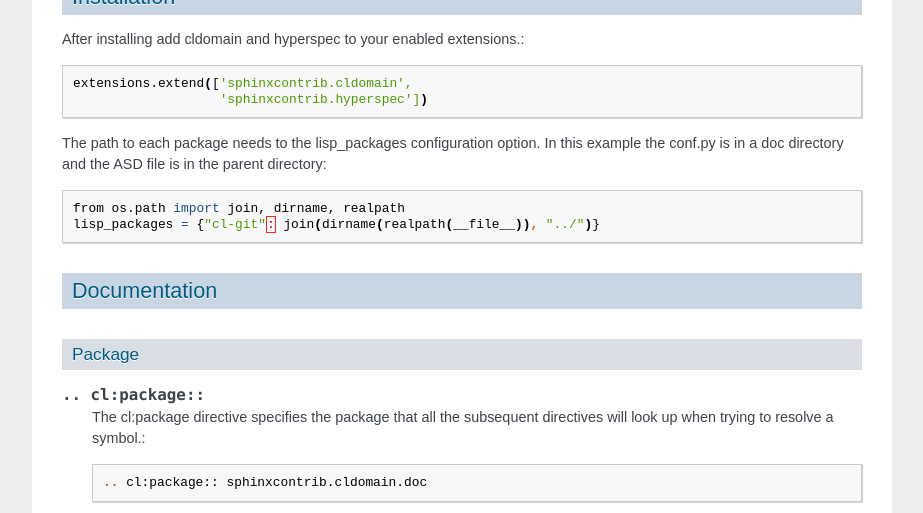
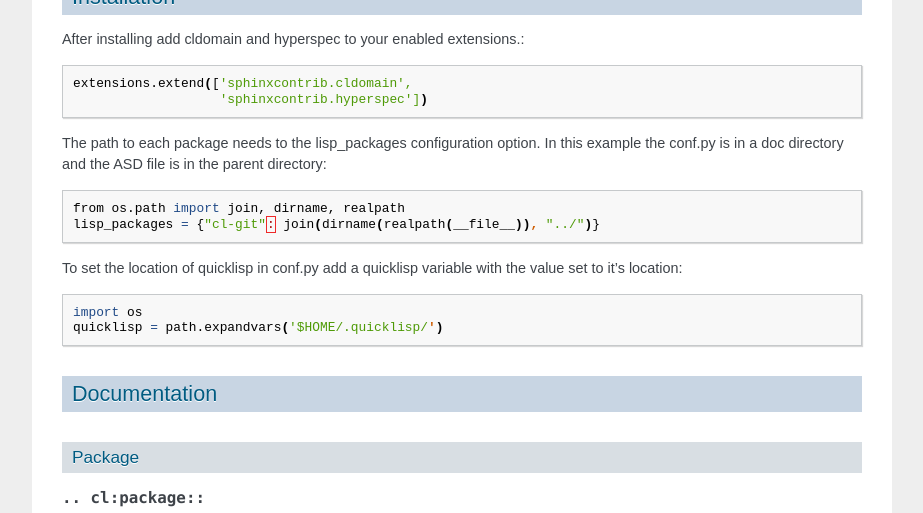
Before and after one commit to russell/sphinxcontrib-cldomain, a Sphinx documentation site: the page built from doc/index.rst, in a window 1280 px wide and 900 px high, scrolled down 699 px, cut to the strip 0-513 px from the top of the window. Shown: the whole strip, without its empty margins (198-1121 px from the left). Built offline with Sphinx 7.4.7, drawn with Linux system fonts in a browser that asks for light colours.

Commit message:
Updated documentation.

```diff
--- a/doc/index.rst
+++ b/doc/index.rst
@@ -37,6 +37,12 @@ file is in the parent directory::
 
    from os.path import join, dirname, realpath
    lisp_packages = {"cl-git": join(dirname(realpath(__file__)), "../")}
+
+To set the location of quicklisp in conf.py add a quicklisp variable
+with the value set to it's location::
+
+   import os
+   quicklisp = path.expandvars('$HOME/.quicklisp/')
 
 
 Documentation
```
